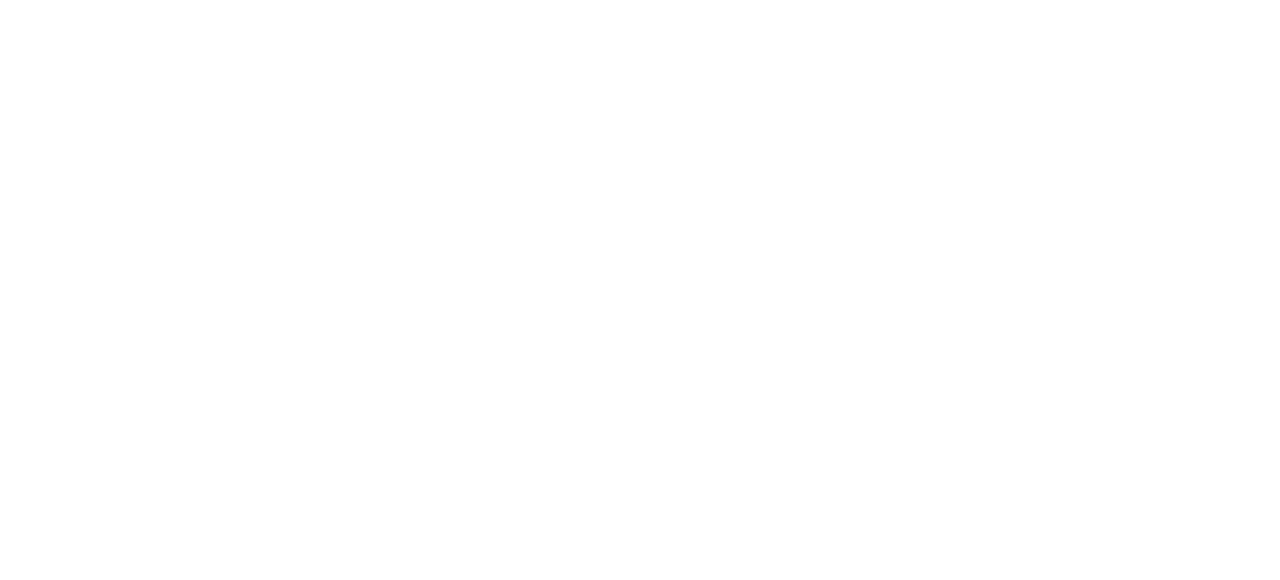
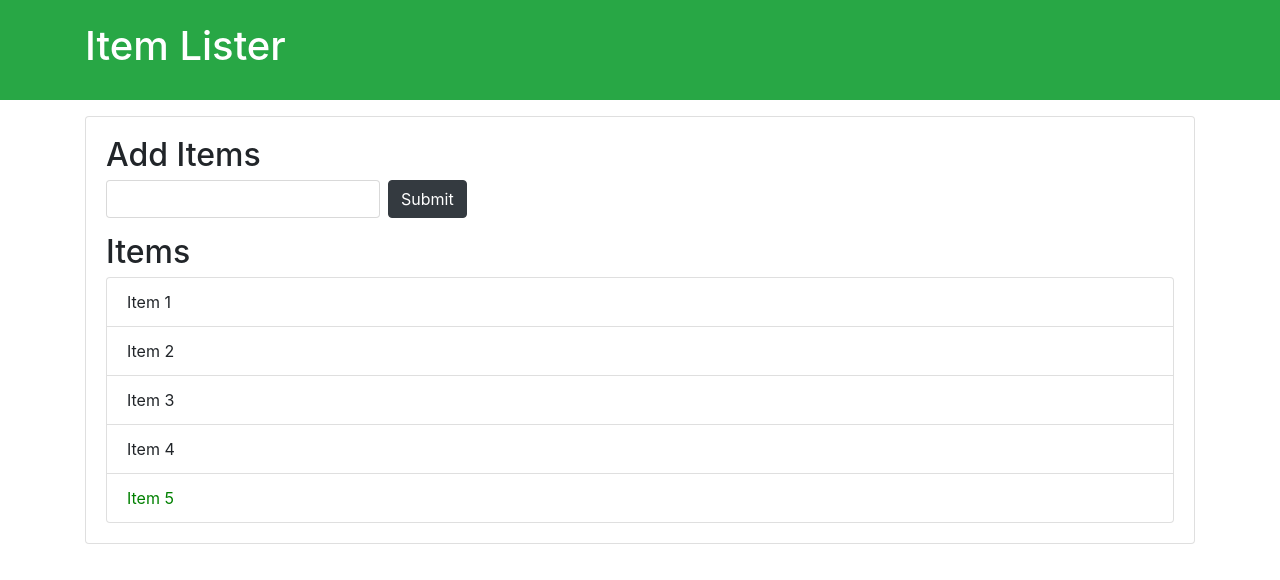
Before and after one commit to 48suraj/FirstProject, a plain HTML site: page index.html in a window 1280 px wide. Drawn offline with nearby package versions, Linux system fonts and the light colour scheme.

Commit message:
html file

```diff
--- a/index.html
+++ b/index.html
@@ -1,12 +1,36 @@
+
 <!DOCTYPE html>
 <html lang="en">
 <head>
-    <meta charset="UTF-8">
-    <meta http-equiv="X-UA-Compatible" content="IE=edge">
-    <meta name="viewport" content="width=device-width, initial-scale=1.0">
-    <title>Hello</title>
+  <meta charset="UTF-8">
+  <meta name="viewport" content="width=device-width, initial-scale=1.0">
+  <meta http-equiv="X-UA-Compatible" content="ie=edge">
+  <link rel="stylesheet" href="https://maxcdn.bootstrapcdn.com/bootstrap/4.0.0-beta/css/bootstrap.min.css" integrity="sha384-/Y6pD6FV/Vv2HJnA6t+vslU6fwYXjCFtcEpHbNJ0lyAFsXTsjBbfaDjzALeQsN6M" crossorigin="anonymous">
+  <title>Item Lister</title>
 </head>
 <body>
-
+  <header id="main-header" class="bg-success text-white p-4 mb-3">
+    <div class="container">
+      <h1 id="header-title">Item Lister <span style="display:none">123</span></h1>
+    </div>
+  </header>
+  <div class="container">
+   <div id="main" class="card card-body">
+    <h2 class="title">Add Items</h2>
+    <form class="form-inline mb-3">
+      <input type="text" class="form-control mr-2">
+      <input type="submit" class="btn btn-dark" value="Submit">
+    </form>
+    <h2 class="title">Items</h2>
+    <ul id="items" class="list-group">
+      <li class="list-group-item">Item 1</li>
+      <li class="list-group-item">Item 2</li>
+      <li class="list-group-item">Item 3</li>
+      <li class="list-group-item">Item 4</li>
+      <li class="list-group-item"  style="color:green">Item 5</li>
+    </ul>
+   </div>
+  </div>
+  <script src="dom.js"></script>
 </body>
 </html>
```
